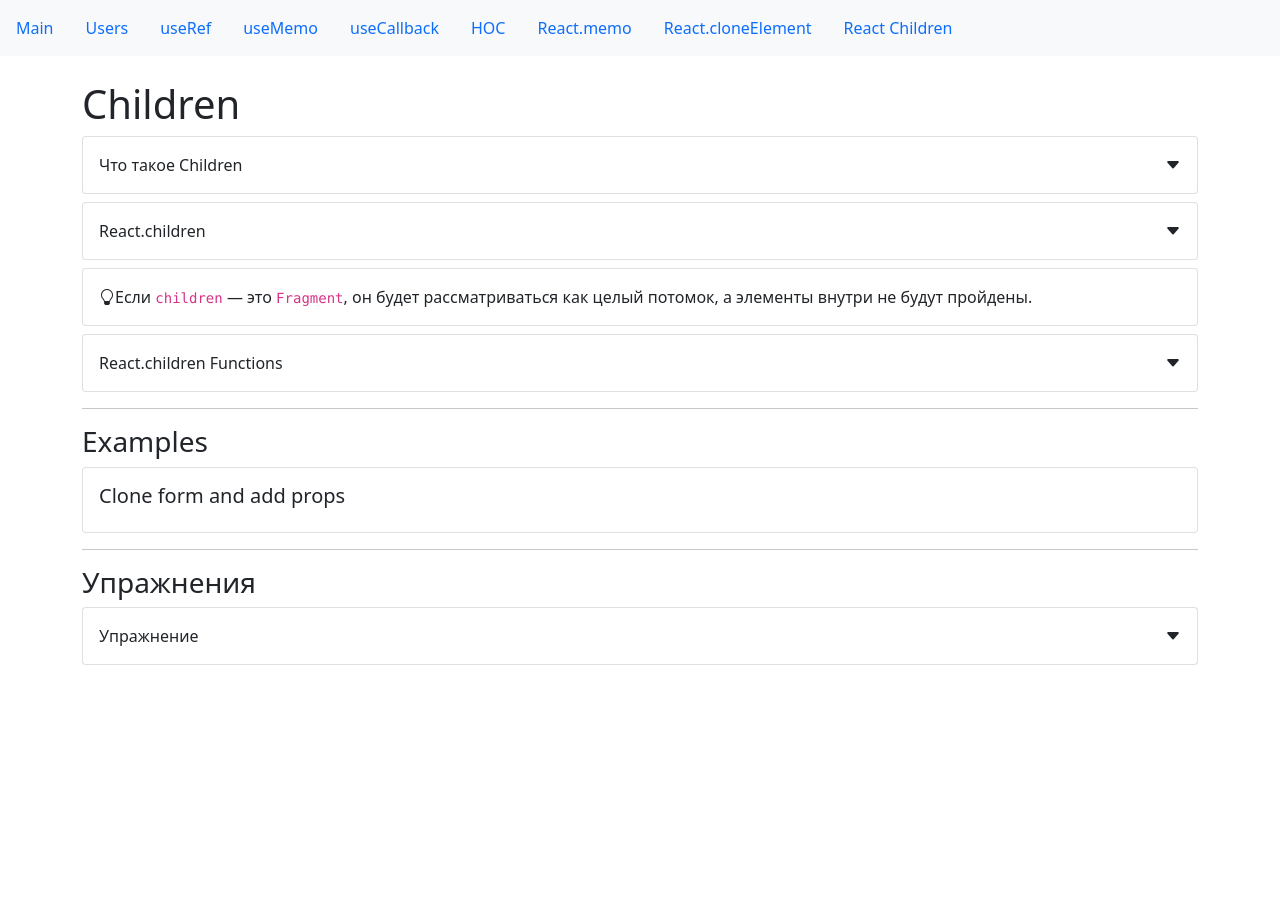
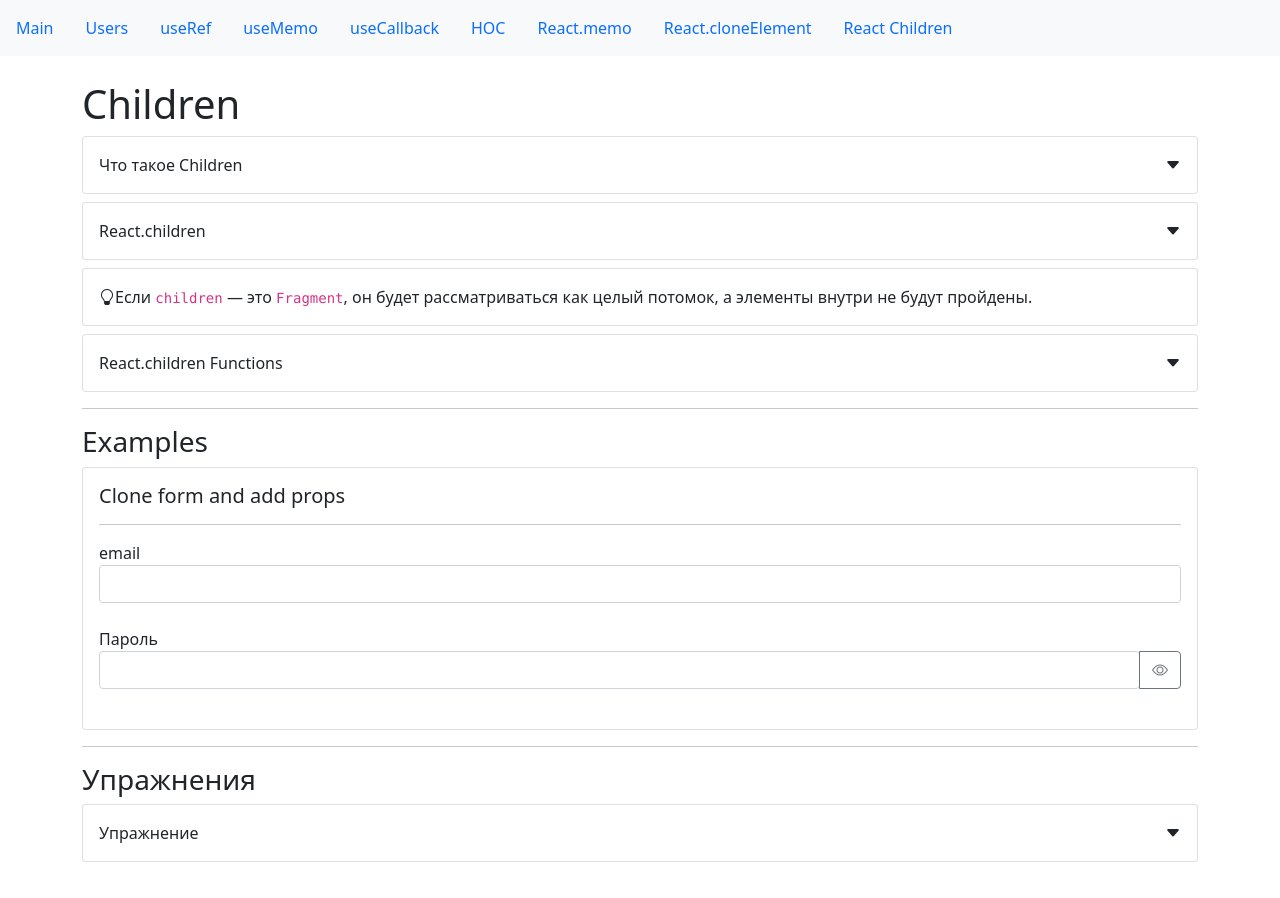
Before and after one commit to SaparowMaksat/React_Hooks, a React (Create React App) app in the folder start-hooks/: page /children in a window 1280 px wide. Shown: the top 898 px of the page. Before the commit the page ends 800 px from the top, so only its background shows below. Built offline with nearby package versions, Linux system fonts and the light colour scheme.

Commit message:
Working with React.cloneElement and React.Children

```diff
--- a/start-hooks/src/app/components/examples/children/reactChildrenExample.jsx
+++ b/start-hooks/src/app/components/examples/children/reactChildrenExample.jsx
@@ -1,10 +1,45 @@
-import React from "react";
+import React, { useState, useEffect } from "react";
 import CardWrapper from "../../common/Card";
+import Divider from "../../common/divider";
+import TextField from "../../common/form/textField";
 import SmallTitle from "../../common/typografy/smallTitle";
+import PropTypes from "prop-types";
+
+const FormComponent = ({ children }) => {
+    const [data, setData] = useState({});
+    useEffect(() => {
+        console.log(data);
+    }, [data]);
+    const handleChange = (target) => {
+        setData((prevState) => ({ ...prevState, [target.name]: target.value }));
+    };
+
+    return React.Children.map(children, (child) => {
+        const config = {
+            ...child.props,
+            onChange: handleChange,
+            value: data[child.props.name] || ""
+        };
+
+        return React.cloneElement(child, config);
+    });
+};
+
+FormComponent.propTypes = {
+    children: PropTypes.oneOfType([
+        PropTypes.arrayOf(PropTypes.node),
+        PropTypes.node
+    ])
+};
 const ReactChildrenExample = () => {
     return (
         <CardWrapper>
             <SmallTitle>Clone form and add props</SmallTitle>
+            <Divider />
+            <FormComponent>
+                <TextField name="email" label="email" />
+                <TextField name="Password" label="Пароль" type="password" />
+            </FormComponent>
         </CardWrapper>
     );
 };
--- a/start-hooks/src/app/components/examples/cloneElement/cloneElementExample.jsx
+++ b/start-hooks/src/app/components/examples/cloneElement/cloneElementExample.jsx
@@ -1,11 +1,20 @@
 import React from "react";
 import CardWrapper from "../../common/Card";
-
+import TextField from "../../common/form/textField";
 import SmallTitle from "../../common/typografy/smallTitle";
 const CloneElementExample = () => {
+    const field = <TextField label="email" name="email" />;
+    const handleChange = (target) => {
+        console.log("change", target);
+    };
     return (
         <CardWrapper>
             <SmallTitle>Пример</SmallTitle>
+            {field}
+            {React.cloneElement(field, {
+                onChange: handleChange,
+                label: "Cloned email"
+            })}
         </CardWrapper>
     );
 };
```
